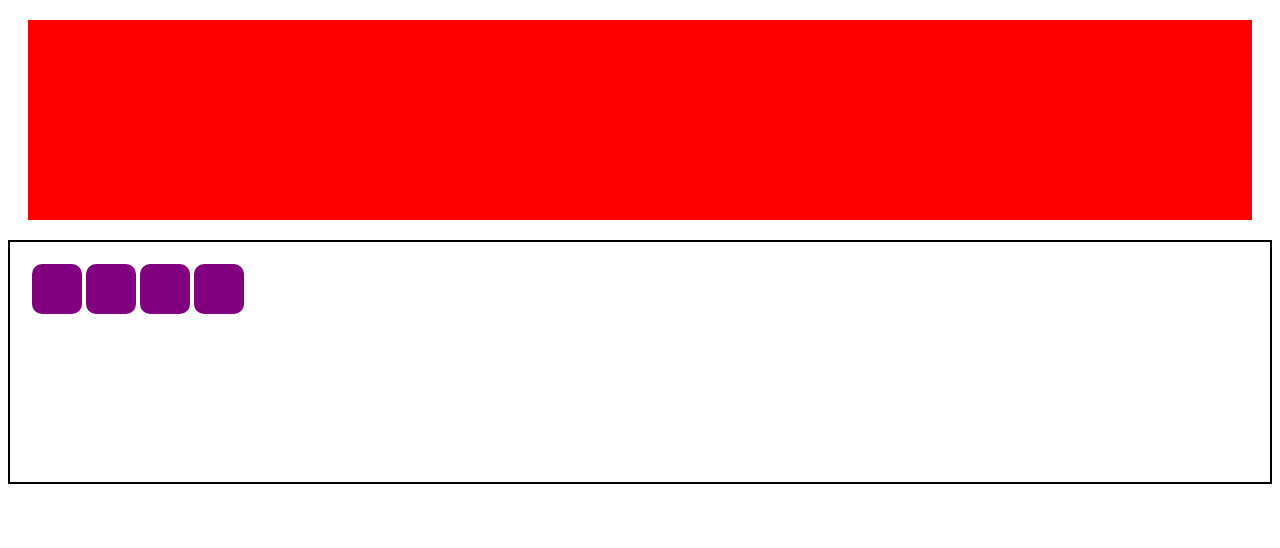
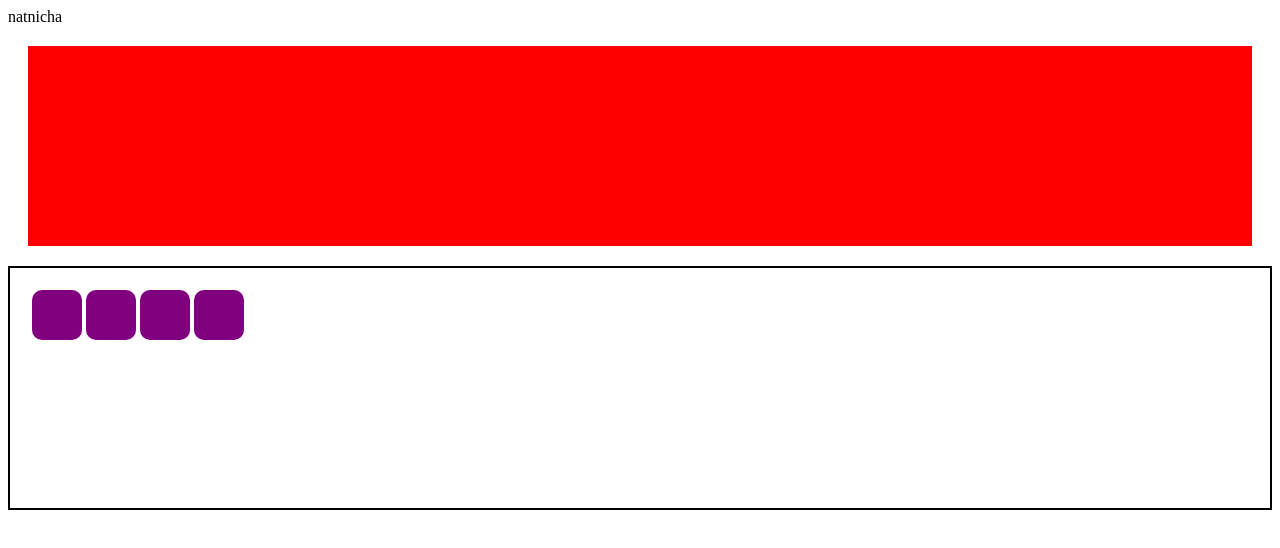
Before and after one commit to natnicha13/natnicha13.github.io, a plain HTML site: page index.html in a window 1280 px wide. Drawn offline with Linux system fonts and the light colour scheme.

Commit message:
Update index.html

```diff
--- a/index.html
+++ b/index.html
@@ -5,6 +5,7 @@
 <title>Flexbox example</title>
 </head>
 <body>
+    natnicha
 <div class="section"></div>
 <div id="flex-container">
 <div class="flex-item"></div>
```
